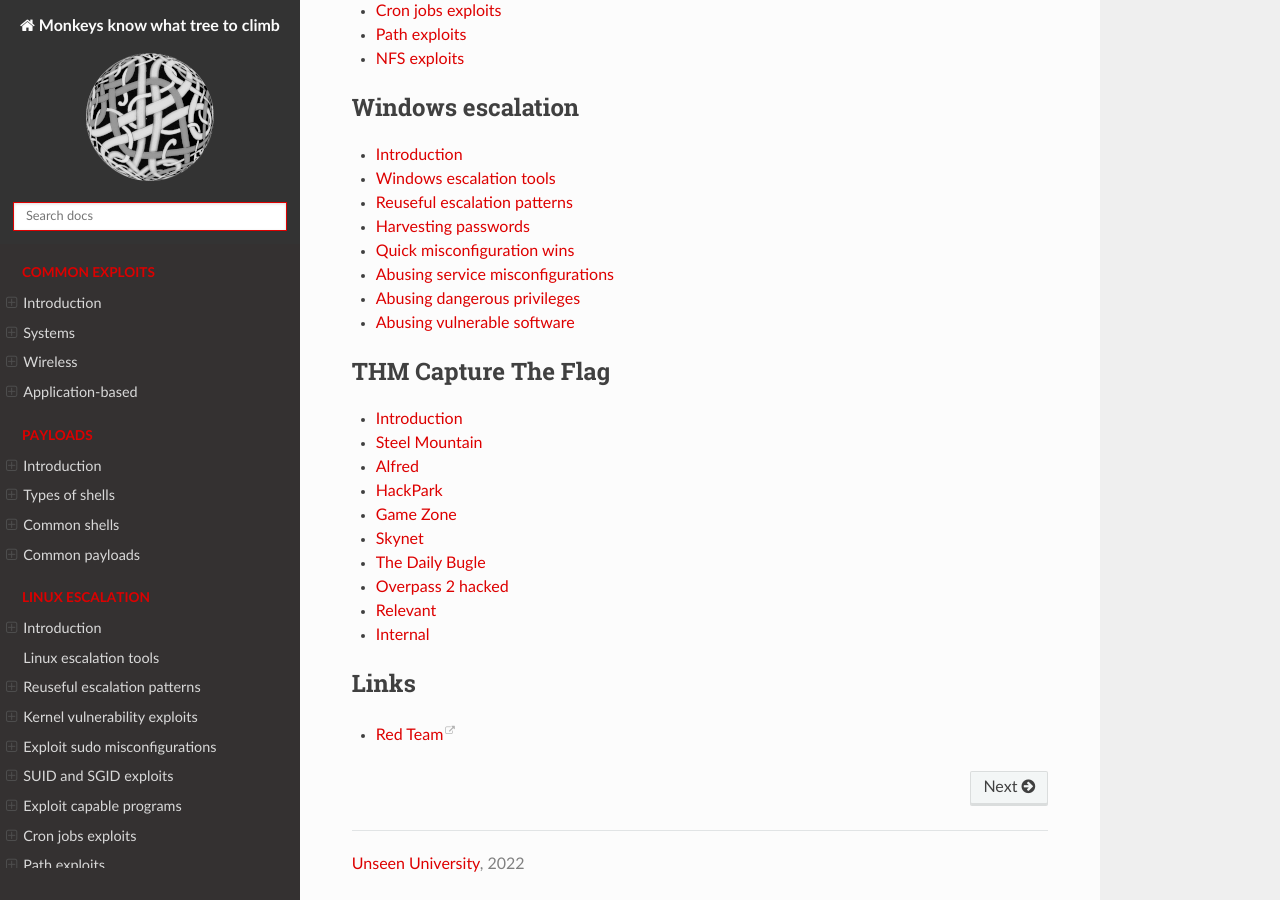
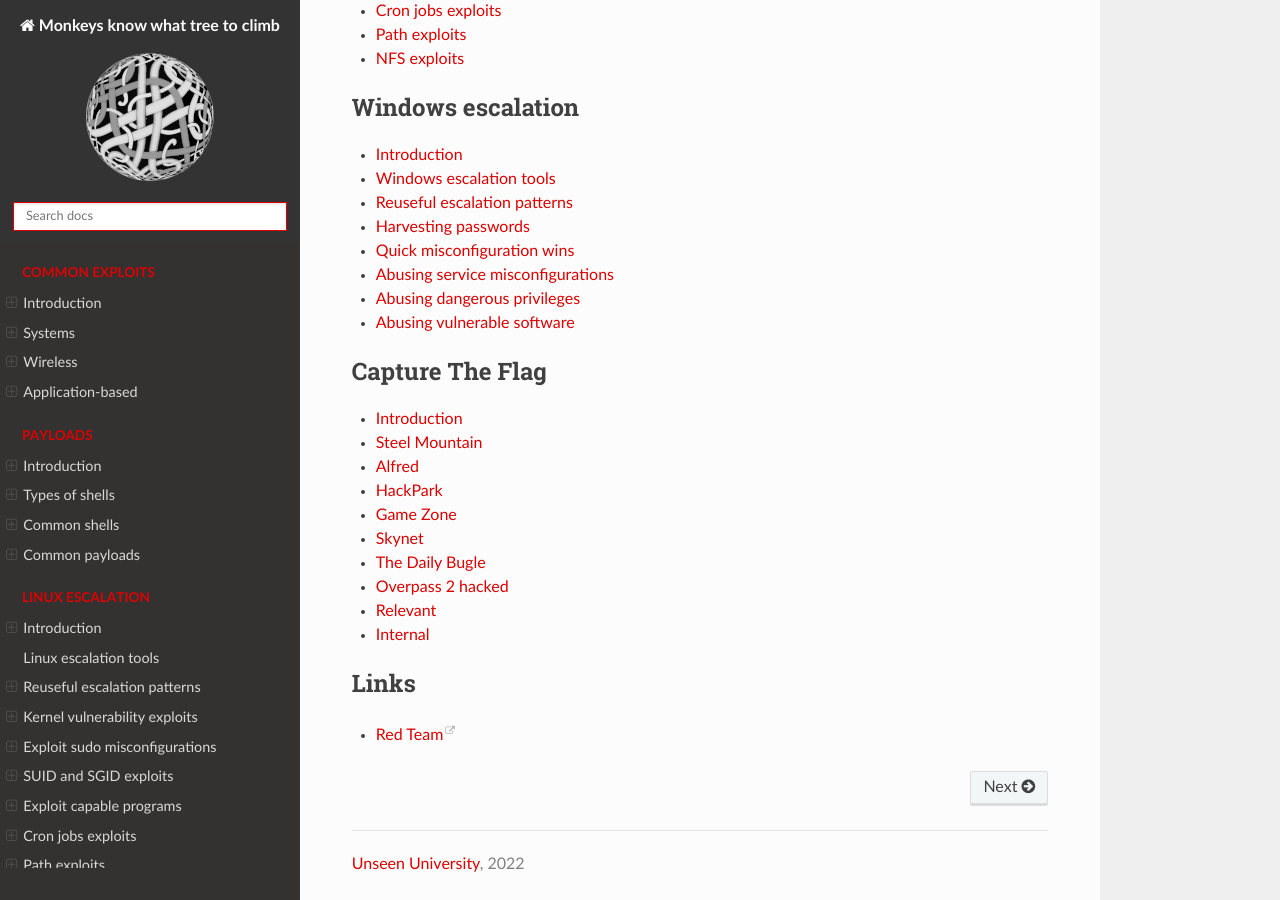
Before and after one commit to tymyrddin/red-escalation, a Sphinx documentation site: the page built from source/index.rst, in a window 1280 px wide and 900 px high, scrolled down 713 px. Built offline with Sphinx 7.4.7 and the Read the Docs theme 2.0.0, drawn with Linux system fonts in a browser that asks for light colours; some of the changed lines change nothing that is shown.

Commit message:
thm to ctf

```diff
--- a/source/index.rst
+++ b/source/index.rst
@@ -54,18 +54,18 @@ Monkeys know what tree to climb
 .. toctree::
    :maxdepth: 1
    :includehidden:
-   :caption: THM Capture The Flag
+   :caption: Capture The Flag
 
-   docs/thm/README.md
-   docs/thm/steel-mountain.md
-   docs/thm/alfred.md
-   docs/thm/hackpark.md
-   docs/thm/game-zone.md
-   docs/thm/skynet.md
-   docs/thm/bugle.md
-   docs/thm/overpass2.md
-   docs/thm/relevant.md
-   docs/thm/internal.md
+   docs/ctf/README.md
+   docs/ctf/steel-mountain.md
+   docs/ctf/alfred.md
+   docs/ctf/hackpark.md
+   docs/ctf/game-zone.md
+   docs/ctf/skynet.md
+   docs/ctf/bugle.md
+   docs/ctf/overpass2.md
+   docs/ctf/relevant.md
+   docs/ctf/internal.md
 
 .. toctree::
    :caption: Links
```
Also changed, not shown: source/docs/ctf/README.md (renamed from source/docs/thm/README.md), source/docs/ctf/alfred.md (renamed from source/docs/thm/alfred.md), source/docs/ctf/bugle.md (renamed from source/docs/thm/bugle.md), source/docs/ctf/game-zone.md (renamed from source/docs/thm/game-zone.md), source/docs/ctf/hackpark.md (renamed from source/docs/thm/hackpark.md), source/docs/ctf/internal.md (renamed from source/docs/thm/internal.md), source/docs/ctf/overpass2.md (renamed from source/docs/thm/overpass2.md), source/docs/ctf/relevant.md (renamed from source/docs/thm/relevant.md), source/docs/ctf/skynet.md (renamed from source/docs/thm/skynet.md), source/docs/ctf/steel-mountain.md (renamed from source/docs/thm/steel-mountain.md).
